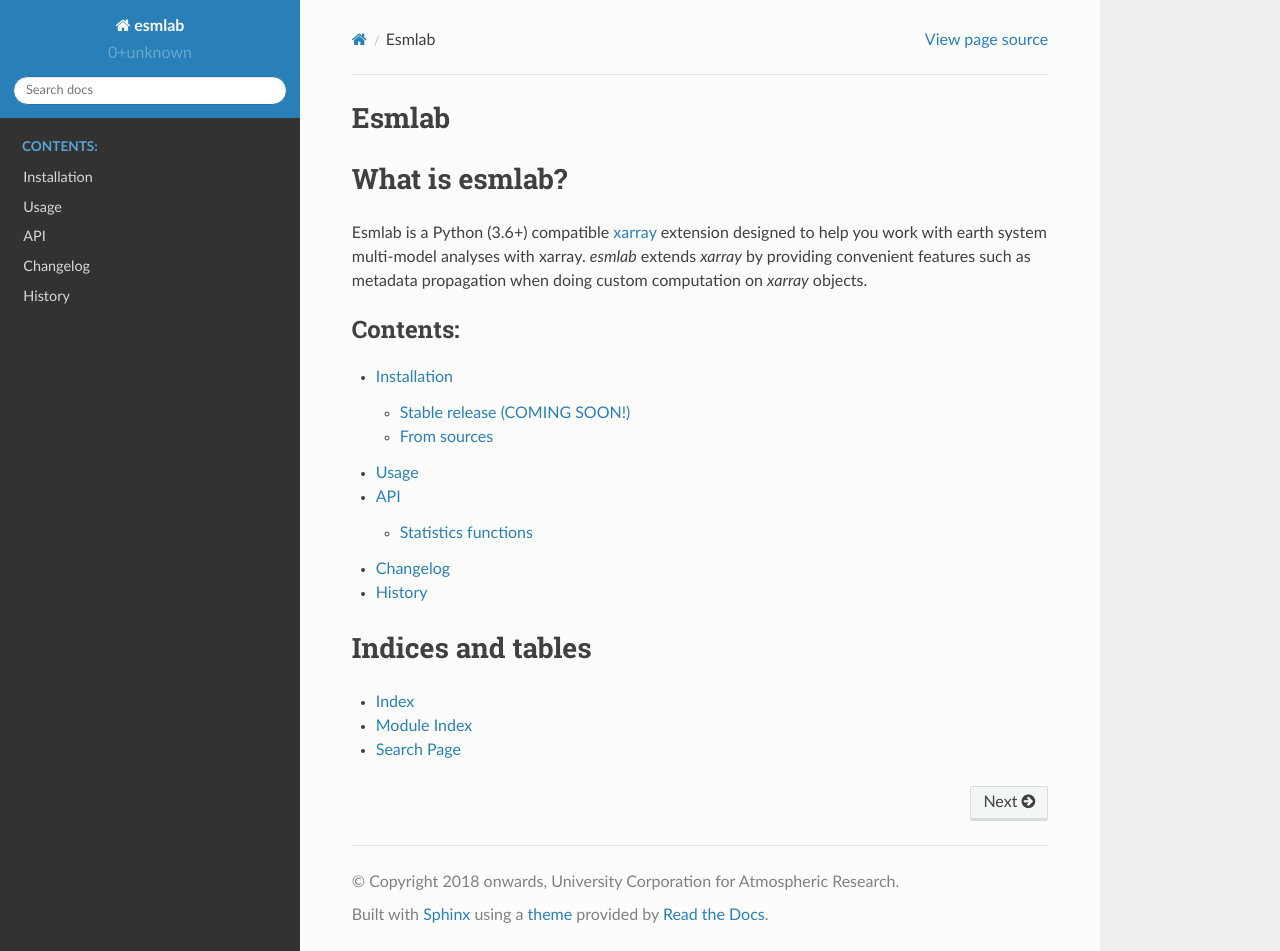
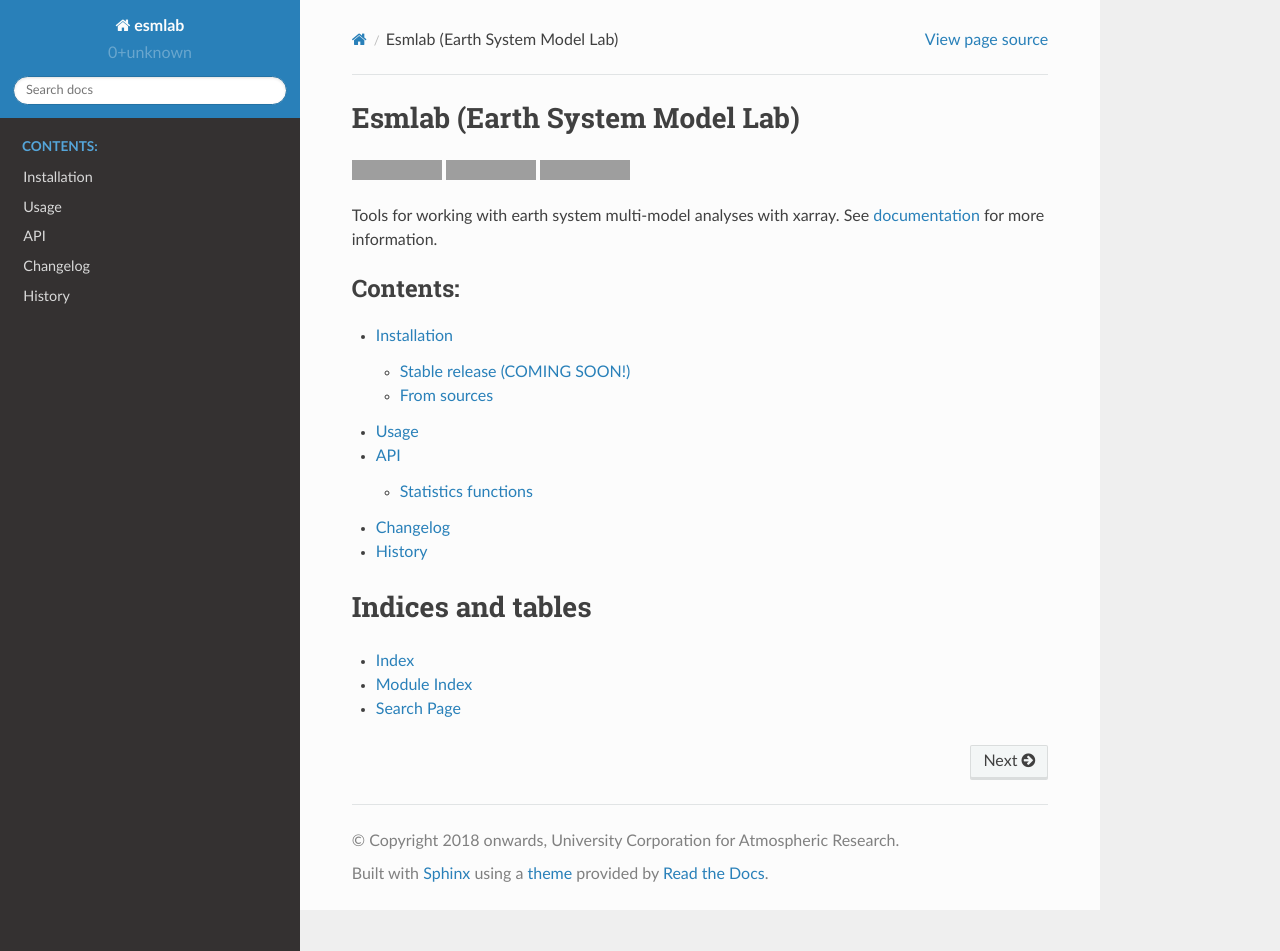
Before and after one commit to NCAR/esmlab, a Sphinx documentation site: the page built from docs/source/index.rst, in a window 1280 px wide and 951 px high. Built offline with Sphinx 7.4.7 and the Read the Docs theme 2.0.0, drawn with Linux system fonts in a browser that asks for light colours; grey boxes are pictures that could not be loaded.

Commit message:
Include README.rst in docs

```diff
--- a/docs/source/index.rst
+++ b/docs/source/index.rst
@@ -1,13 +1,4 @@
-Esmlab
-======================================
-
-What is esmlab?
-===============
-
-Esmlab is a Python (3.6+) compatible `xarray <http://xarray.pydata.org/en/stable/>`_ extension designed to
-help you work with earth system multi-model analyses with xarray. `esmlab` extends `xarray` by providing
-convenient features such as metadata propagation when doing custom computation on `xarray` objects.
-
+.. include:: ../../README.rst
 
 .. toctree::
    :maxdepth: 2
```
